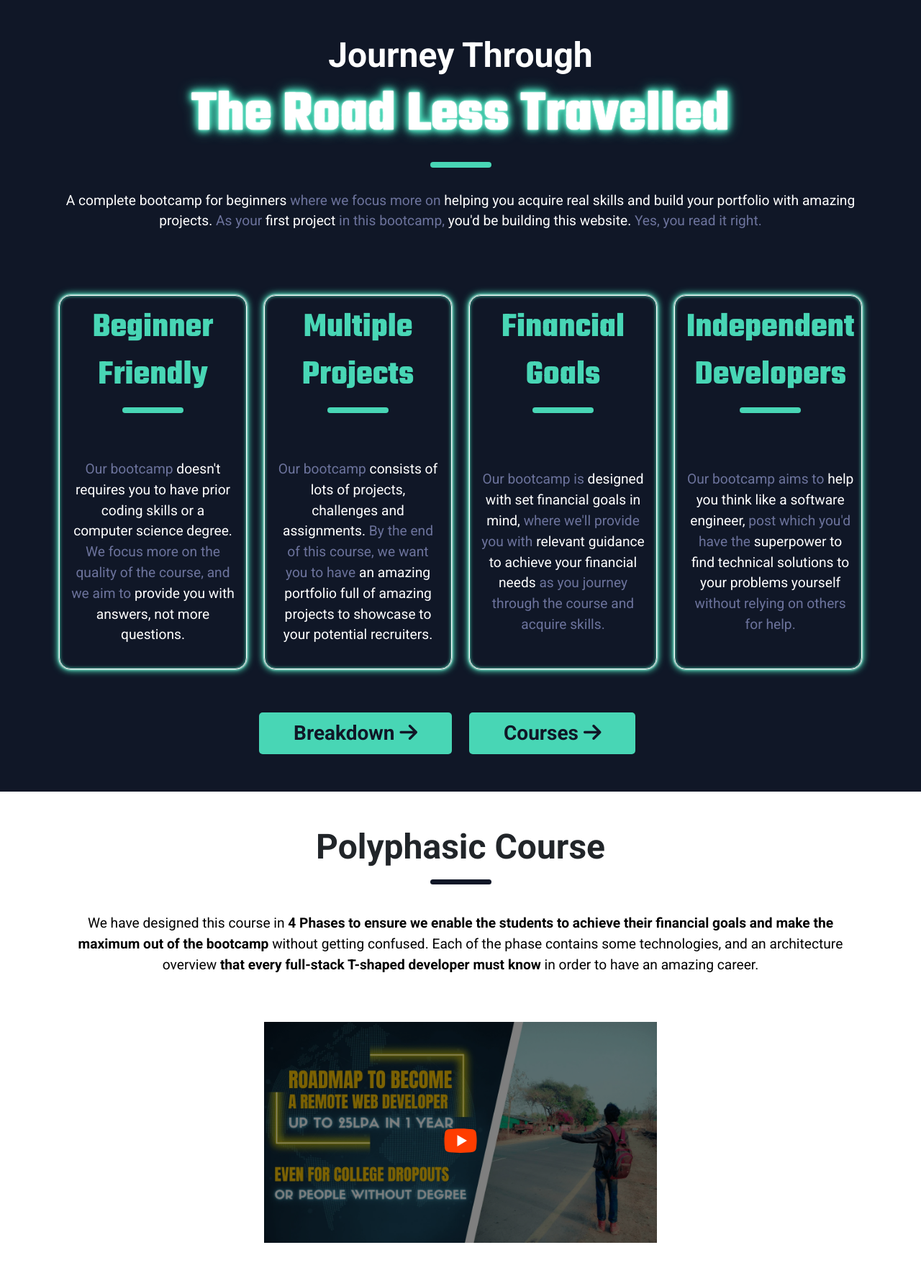
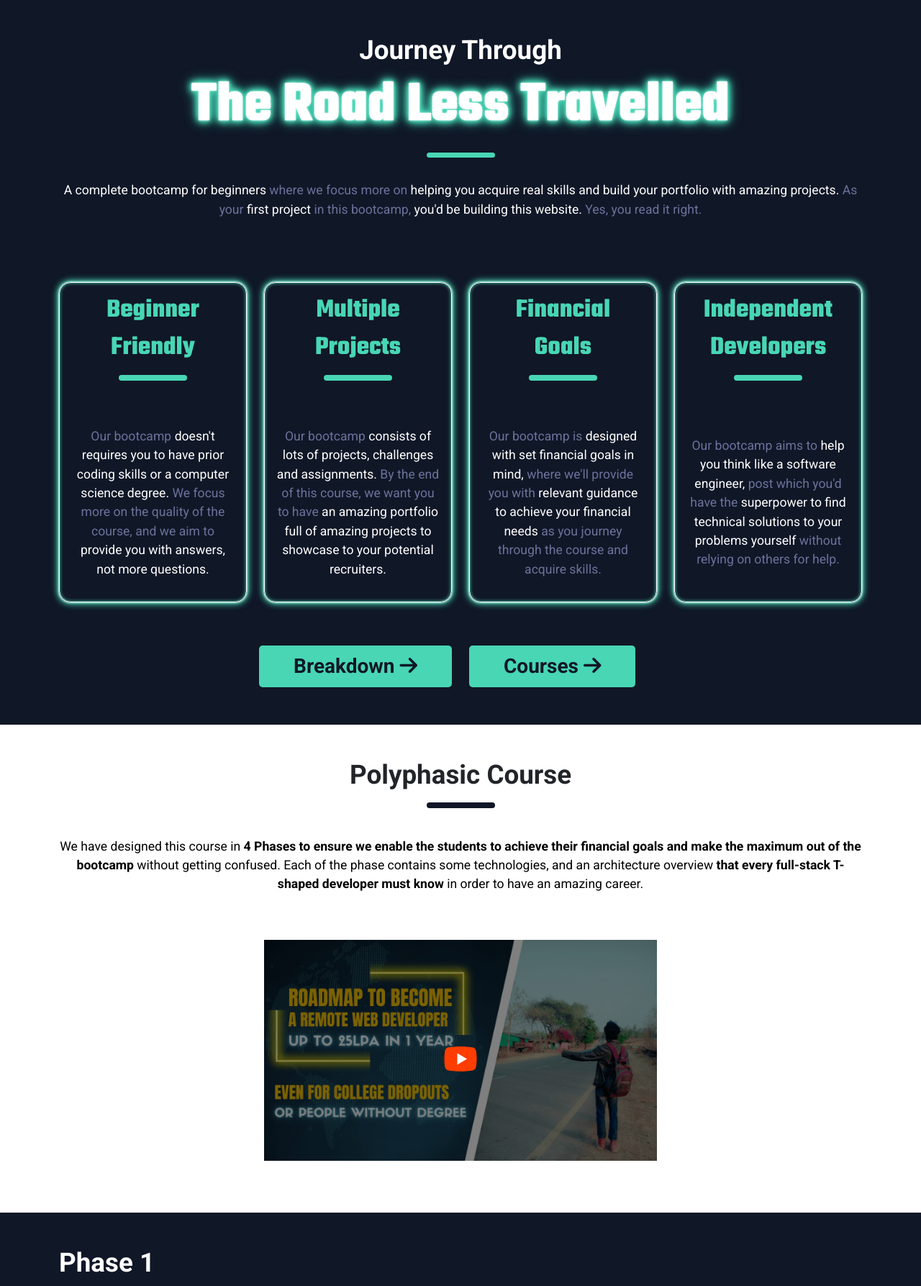
Before and after one commit to virtual-tech-school/virtual-tech-school, a Python web app: template app/templates/bootcamp/bootcamp.html in a window 1280 px wide. Shown: the part 82-1869 px from the top of the page at 72% size. Run offline with Jinja, Linux system fonts and the light colour scheme; the template is opened without the code that fills it, so the values that code supplies are empty; some libraries are stand-ins or nearby versions.

Commit message:
Fixed the issue of Content overflows the container.(issue-#16)

```diff
--- a/app/templates/bootcamp/style.jinja
+++ b/app/templates/bootcamp/style.jinja
@@ -4,7 +4,7 @@
         color: white;
         display: flex;
         justify-content: center;
-        align-items: center;
+        align-items: left;
         margin: auto;
     }
 
--- a/app/templates/main.jinja
+++ b/app/templates/main.jinja
@@ -102,12 +102,12 @@
             }
 
             .text-header-small {
-                font-size: 3rem;
+                font-size: 2.3rem;
                 font-weight: bold;
             }
 
             .text-paragraph {
-                font-size: 1.2rem;
+                font-size: 1.1rem;
                 color: #6c739c;
             }
 
@@ -187,7 +187,7 @@
                 border-radius: 1rem;
                 margin-left: auto;
                 margin-right: auto;
-                width: 85px;
+                width: 95px;
                 opacity: 1;
             }
 
```
